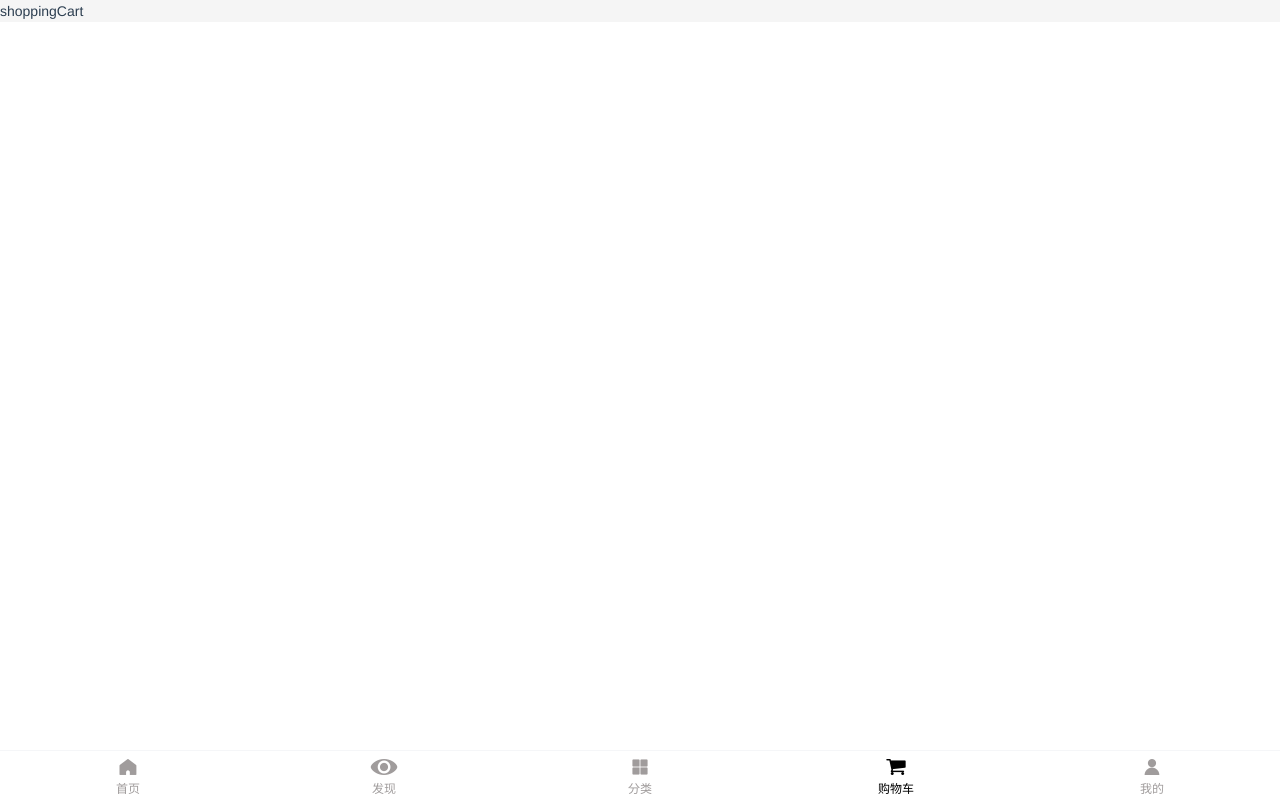
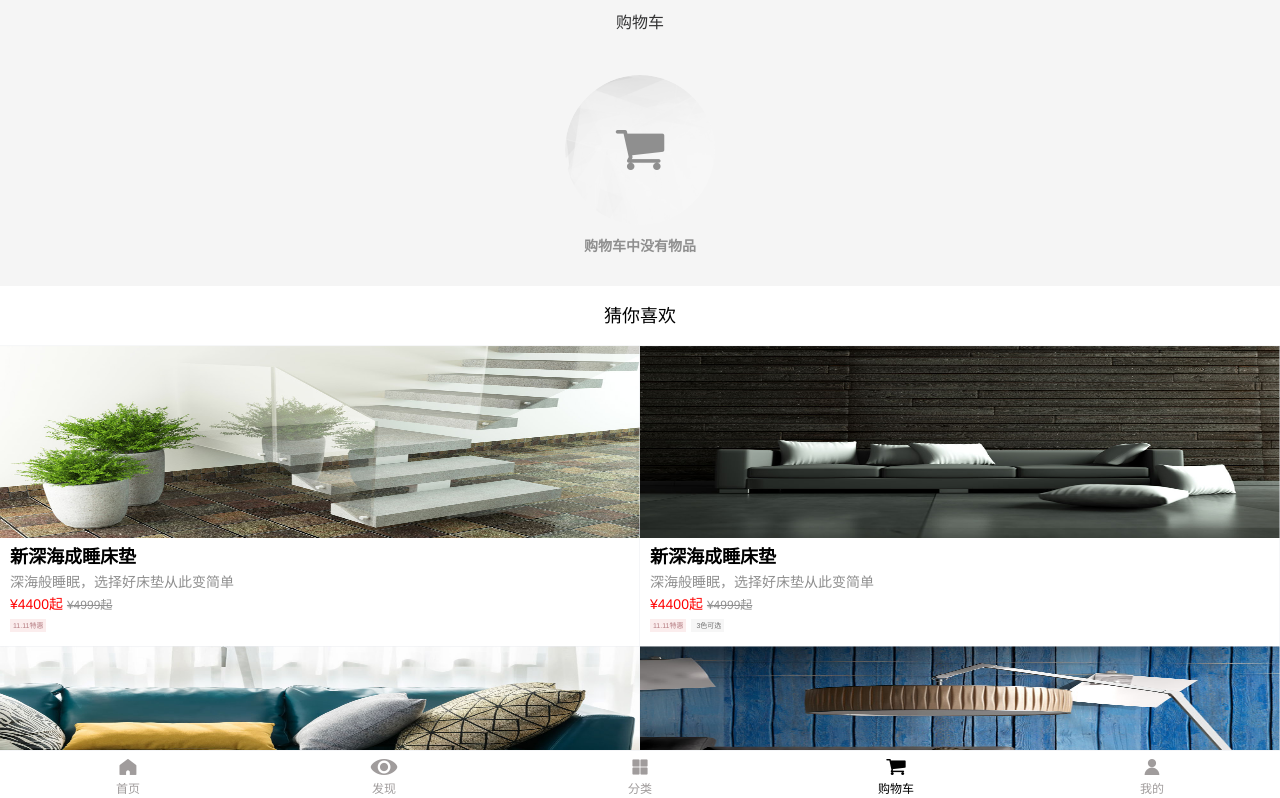
Before and after one commit to wzg15801407309/vue-vant-zaozuo, a Vue app: page /shoppingCart in a window 1280 px wide. Shown: the top 798 px of the page. Built offline with nearby package versions, Linux system fonts and the light colour scheme.

Commit message:
没有东西的购物车页面

```diff
--- a/src/App.vue
+++ b/src/App.vue
@@ -17,10 +17,7 @@ export default {
   font-family: Avenir, Helvetica, Arial, sans-serif;
   -webkit-font-smoothing: antialiased;
   -moz-osx-font-smoothing: grayscale;
-  /* text-align: center; */
-  background-color: #f5f5f5;
   color: #2c3e50;
-  /* overflow: -Scroll; */
   overflow-x: hidden;
 }
 ::-webkit-scrollbar {
--- a/src/views/home/index.vue
+++ b/src/views/home/index.vue
@@ -90,6 +90,7 @@ export default {
 <style lang="less" scoped>
 .page-home {
   margin-bottom: 50px;
+  background-color: #f5f5f5;
   .home-banner {
     background-color: #fff;
     margin-bottom: 10px;
--- /dev/null
+++ b/src/views/shoppingCart/childe/haveShopCart.vue
@@ -0,0 +1,36 @@
+<!-- 购物车有东西页面 -->
+<template>
+  <div class=""></div>
+</template>
+
+<script>
+
+export default {
+  components: {},
+  data() {
+    // 这里存放数据
+    return {
+
+    }
+  },
+  // 监听属性 类似于data概念
+  computed: {},
+  // 监控data中的数据变化
+  watch: {},
+  // 生命周期 - 创建完成（可以访问当前this实例）
+  created() {
+
+  },
+  // 生命周期 - 挂载完成（可以访问DOM元素）
+  mounted() {
+
+  },
+  // 方法集合
+  methods: {
+
+  }
+}
+</script>
+
+<style lang='less' scoped>
+</style>
--- /dev/null
+++ b/src/views/shoppingCart/childe/index.js
@@ -0,0 +1,3 @@
+import noShopCart from "./noShopCart.vue";
+import haveShopCart from "./haveShopCart.vue";
+export { noShopCart,haveShopCart };
--- /dev/null
+++ b/src/views/shoppingCart/childe/noShopCart.vue
@@ -0,0 +1,253 @@
+<!-- 购物车没有东西页面 -->
+<template>
+  <div class="noShopCart-page">
+    <div class="noShopCart-page-up">
+      <div class="up-pic">
+        <van-image
+          width="100"
+          height="100"
+          :src="require('@/assets/bg/bg001.jpeg')"
+          round
+        />
+        <div class="car">
+          <van-icon class="iconfont" class-prefix="icon" name="cart"></van-icon>
+        </div>
+      </div>
+      <span class="up-words">购物车中没有物品</span>
+    </div>
+    <div class="noShopCart-page-down">
+      <div class="down-title">猜你喜欢</div>
+      <div class="down-content">
+        <van-grid :column-num="2">
+          <van-grid-item v-for="(value, index) in listArray" :key="index">
+            <div class="likeitem">
+              <div class="likeitempic">
+                <van-image :src="value.imgurl" />
+              </div>
+              <div class="likeitemwords">
+                <div class="likeitemwords-title">{{ value.title }}</div>
+                <div class="likeitemwords-describe">{{ value.describe }}</div>
+                <div class="likeitemwords-price">
+                  <span class="price-new">¥{{ value.newprice }}起</span>
+                  <span class="price-old">¥{{ value.oldprice }}起</span>
+                </div>
+                <div class="likeitemwords-tag">
+                  <span class="tag-left">{{ value.timetag }}</span>
+                  <span v-if="value.color != ''" class="tag-right">
+                    {{ value.color }}
+                  </span>
+                </div>
+              </div>
+            </div>
+          </van-grid-item>
+        </van-grid>
+      </div>
+    </div>
+  </div>
+</template>
+
+<script>
+export default {
+  components: {},
+  data() {
+    // 这里存放数据
+    return {
+      // like 就只有6个
+      listArray: [
+        {
+          imgurl: require("@/assets/img/img-00.jpeg"),
+          title: "新深海成睡床垫",
+          describe: "深海般睡眠，选择好床垫从此变简单",
+          newprice: "4400",
+          oldprice: "4999",
+          timetag: "11.11特惠",
+          color: "",
+        },
+        {
+          imgurl: require("@/assets/img/img-01.jpeg"),
+          title: "新深海成睡床垫",
+          describe: "深海般睡眠，选择好床垫从此变简单",
+          newprice: "4400",
+          oldprice: "4999",
+          timetag: "11.11特惠",
+          color: "3色可选",
+        },
+        {
+          imgurl: require("@/assets/img/img-02.jpeg"),
+          title: "新深海成睡床垫",
+          describe: "深海般睡眠，选择好床垫从此变简单",
+          newprice: "4400",
+          oldprice: "4999",
+          timetag: "11.11特惠",
+          color: "3色可选",
+        },
+        {
+          imgurl: require("@/assets/img/img-03.jpeg"),
+          title: "新深海成睡床垫",
+          describe: "深海般睡眠，选择好床垫从此变简单",
+          newprice: "4400",
+          oldprice: "4999",
+          timetag: "11.11特惠",
+          color: "",
+        },
+        {
+          imgurl: require("@/assets/img/img-04.jpeg"),
+          title: "新深海成睡床垫",
+          describe: "深海般睡眠，选择好床垫从此变简单",
+          newprice: "4400",
+          oldprice: "4999",
+          timetag: "11.11特惠",
+          color: "",
+        },
+        {
+          imgurl: require("@/assets/img/img-05.jpeg"),
+          title: "新深海成睡床垫",
+          describe: "深海般睡眠，选择好床垫从此变简单",
+          newprice: "4400",
+          oldprice: "4999",
+          timetag: "11.11特惠",
+          color: "2色可选",
+        },
+        {
+          imgurl: require("@/assets/img/img-06.jpeg"),
+          title: "新深海成睡床垫",
+          describe: "深海般睡眠，选择好床垫从此变简单",
+          newprice: "4400",
+          oldprice: "4999",
+          timetag: "11.11特惠",
+          color: "2色可选",
+        },
+        {
+          imgurl: require("@/assets/img/img-06.jpeg"),
+          title: "新深海成睡床垫",
+          describe: "深海般睡眠，选择好床垫从此变简单",
+          newprice: "4400",
+          oldprice: "4999",
+          timetag: "11.11特惠",
+          color: "",
+        },
+      ],
+    };
+  },
+  // 监听属性 类似于data概念
+  computed: {},
+  // 监控data中的数据变化
+  watch: {},
+  // 生命周期 - 创建完成（可以访问当前this实例）
+  created() { },
+  // 生命周期 - 挂载完成（可以访问DOM元素）
+  mounted() { },
+  // 方法集合
+  methods: {}
+};
+</script>
+
+<style lang="less" scoped>
+.noShopCart-page {
+  .noShopCart-page-up {
+    height: 240px;
+    background-color: #f5f5f5;
+    display: flex;
+    align-items: center;
+    justify-content: center;
+    flex-direction: column;
+    .up-pic {
+      width: 150px;
+      height: 150px;
+      position: relative;
+      /deep/.van-image {
+        width: 100% !important;
+        height: 100% !important;
+        opacity: 0.3;
+      }
+      .car {
+        position: absolute;
+        left: 50%;
+        top: 50%;
+        transform: translate(-50%, -50%);
+        /deep/.iconfont {
+          font-size: 40px;
+          color: #8f8f8f;
+        }
+      }
+    }
+    .up-words {
+      padding-top: 10px;
+      color: #8f8f8f;
+      font-weight: 600;
+    }
+  }
+  .noShopCart-page-down {
+    margin-bottom: 50px;
+    .down-title {
+      height: 60px;
+      width: 100%;
+      text-align: center;
+      line-height: 60px;
+      font-size: 18px;
+      color: #000;
+    }
+    .down-content {
+      background: #f5f5f5;
+      padding-bottom: 10px;
+      /deep/.van-grid-item__content {
+        padding: 0px;
+      }
+      .likeitem {
+        width: 100%;
+        .likeitempic {
+          height: 192px;
+          width: 100%;
+          .van-image {
+            height: 100%;
+            width: 100%;
+          }
+        }
+        .likeitemwords {
+          padding: 5px 10px 15px 10px;
+          .likeitemwords-title {
+            font-size: 18px;
+            font-weight: bold;
+            color: #000;
+          }
+          .likeitemwords-describe {
+            color: #8f8f8f;
+            font-size: 14px;
+            overflow: hidden;
+            display: -webkit-box; //将对象作为弹性伸缩盒子模型显示。
+            -webkit-box-orient: vertical; //从上到下垂直排列子元素(设置伸缩盒子的子元素排列方式)
+            -webkit-line-clamp: 1; //这个属性需要同上面两个属性一起使用，表示显示的行数。
+          }
+          .likeitemwords-price {
+            color: #8f8f8f;
+            .price-new {
+              color: red;
+              margin-right: 4px;
+              font-weight: 500;
+            }
+            .price-old {
+              font-size: 12px;
+              text-decoration: line-through;
+            }
+          }
+          .likeitemwords-tag {
+            font-size: 7px;
+            margin-top: 5px;
+            .tag-left {
+              background-color: #fbeded;
+              padding: 3px;
+              color: #b57c82;
+              margin-right: 5px;
+            }
+            .tag-right {
+              background-color: #f6f6f6;
+              padding: 3px;
+              color: #6f6f6f;
+            }
+          }
+        }
+      }
+    }
+  }
+}
+</style>
--- a/src/views/shoppingCart/index.vue
+++ b/src/views/shoppingCart/index.vue
@@ -1,18 +1,28 @@
 <!-- shoppingCart -->
 <template>
-  <div class='page-shoppingCart'>
-      shoppingCart
+  <div class="page-shoppingCart">
+    <!-- 导航栏 -->
+    <NavBar title="购物车" />
+    <div class="page-shoppingCart-content">
+      <div v-if="cardCountList.length <= 0">
+        <noShopCart />
+      </div>
+      <div v-else>
+        <haveShopCart />
+      </div>
+    </div>
   </div>
 </template>
 
 <script>
-
+import NavBar from "@/components/navBar";
+import { noShopCart, haveShopCart } from "./childe";
 export default {
-  components: {},
-  data () {
+  components: { NavBar, noShopCart, haveShopCart },
+  data() {
     // 这里存放数据
     return {
-
+      cardCountList: [],
     }
   },
   // 监听属性 类似于data概念
@@ -20,11 +30,11 @@ export default {
   // 监控data中的数据变化
   watch: {},
   // 生命周期 - 创建完成（可以访问当前this实例）
-  created () {
+  created() {
 
   },
   // 生命周期 - 挂载完成（可以访问DOM元素）
-  mounted () {
+  mounted() {
 
   },
   // 方法集合
@@ -34,6 +44,16 @@ export default {
 }
 </script>
 
-<style lang='less' scoped>
-
+<style lang="less" scoped>
+.page-shoppingCart {
+  /deep/.van-nav-bar {
+    background-color: #f5f5f5;
+  }
+  /deep/.van-hairline--bottom::after {
+    border-bottom-width: 0;
+  }
+  .page-shoppingCart-content {
+    margin-top: 46px;
+  }
+}
 </style>
```
Also changed, not shown: src/components/tabBar/index.vue (+23 -16 lines), src/views/home/childe/homeRecommend.vue (+12 -16 lines), src/views/home/childe/homeSwiper.vue (+17 -30 lines), src/assets/bg/bg001.jpeg (added).
